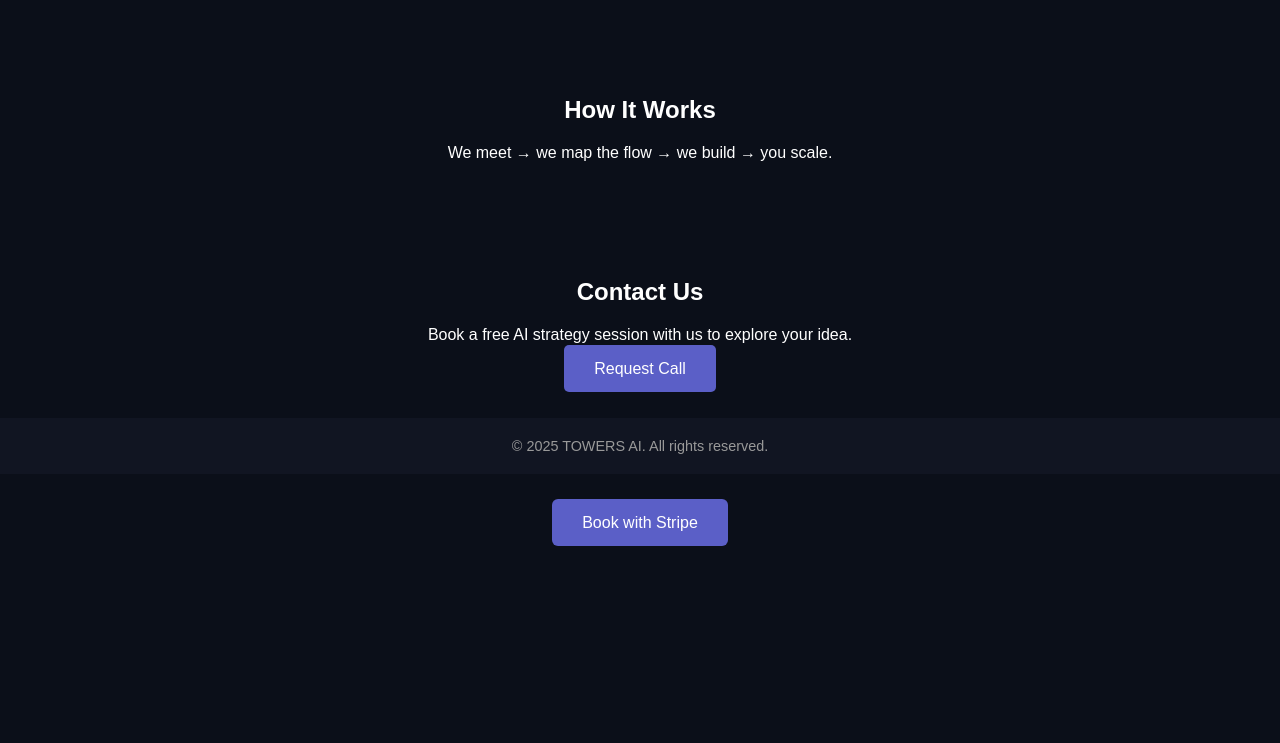
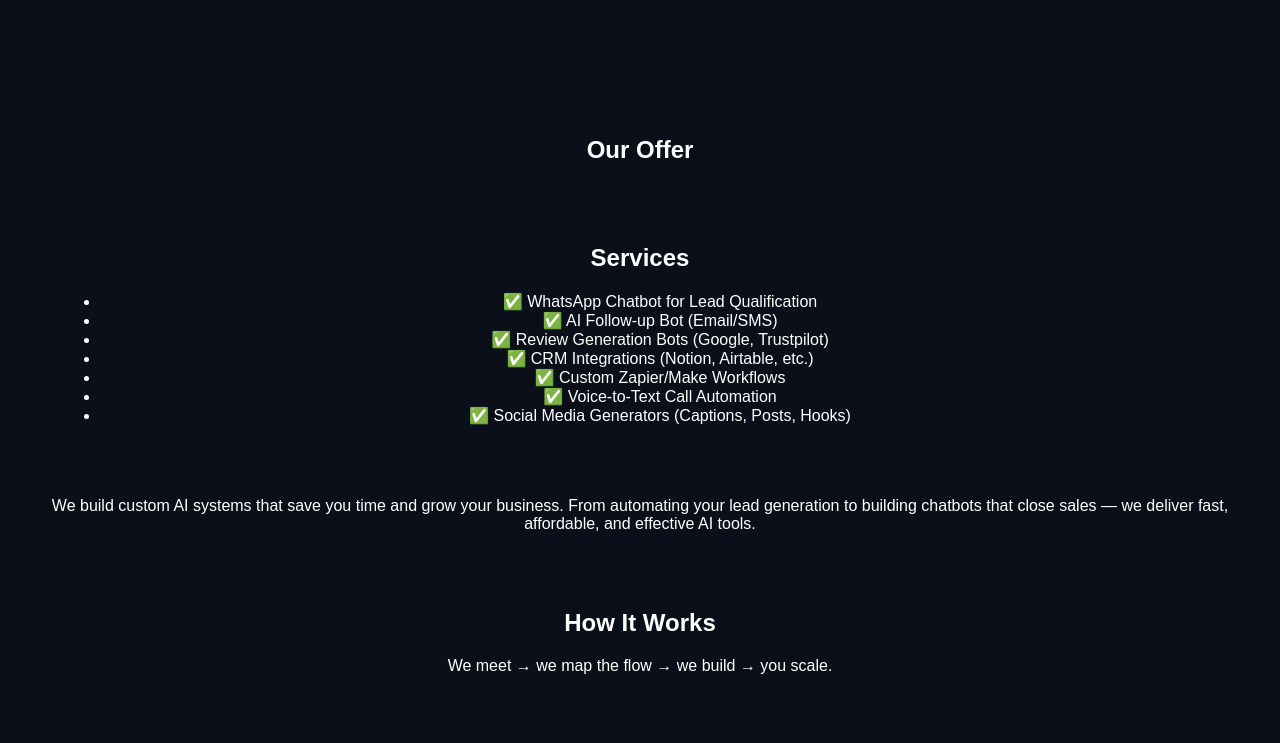
Before and after one commit to jtorres2930/towersai, a plain HTML site: page index.html in a window 1280 px wide. Shown: the part 517-1260 px from the top of the page. Before the commit the page ends 1089 px from the top, so only its background shows below. Drawn offline with Linux system fonts and the light colour scheme.

Commit message:
Update index.html

```diff
--- a/index.html
+++ b/index.html
@@ -89,23 +89,40 @@
 </section>
 
 <section>
+  <section>
+  <h2>Our Offer</h2>
+    <section>
+  <h2>Services</h2>
+  <ul>
+    <li>✅ WhatsApp Chatbot for Lead Qualification</li>
+    <li>✅ AI Follow-up Bot (Email/SMS)</li>
+    <li>✅ Review Generation Bots (Google, Trustpilot)</li>
+    <li>✅ CRM Integrations (Notion, Airtable, etc.)</li>
+    <li>✅ Custom Zapier/Make Workflows</li>
+    <li>✅ Voice-to-Text Call Automation</li>
+    <li>✅ Social Media Generators (Captions, Posts, Hooks)</li>
+  </ul>
+</section>
+  <p>We build custom AI systems that save you time and grow your business. From automating your lead generation to building chatbots that close sales — we deliver fast, affordable, and effective AI tools.</p>
+</section>
   <h2>How It Works</h2>
   <p>We meet → we map the flow → we build → you scale.</p>
 </section>
-
 <section>
   <h2>Contact Us</h2>
   <p>Book a free AI strategy session with us to explore your idea.</p>
   <a href="https://tally.so/r/3xL9jE" class="button">Request Call</a>
 </section>
-
 <footer>
   &copy; 2025 TOWERS AI. All rights reserved.
 </footer>
-<div style="text-align: center; margin: 40px 0;">
- <a href="https://buy.stripe.com/9B6bJ1fJa6GcePSbva4AU00" target="_blank" style="background-color: #5b5fc7; color: white; padding: 15px 30px; text-decoration: none; border-radius: 6px; font-size: 16px;">
-    Book with Stripe
+<section style="text-align: center; margin: 40px 0;">
+  <a href="https://buy.stripe.com/9B6bJ1fJa6GcePSbva4AU00"
+     class="button"
+     target="_blank"
+     style="background-color: #5b5fc7; color: white; padding: 15px 30px; text-decoration: none; border-radius: 6px;">
+     Book with Stripe
   </a>
-</div>
+</section>
 </body>
 </html>
```
